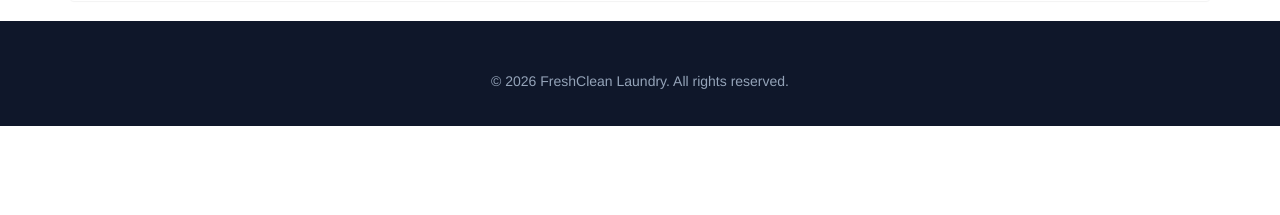
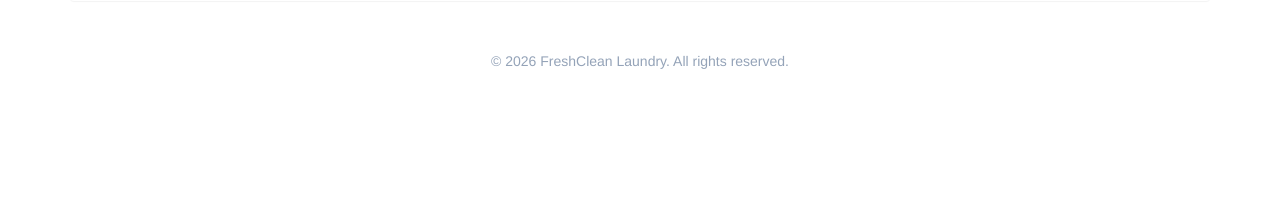
Before and after one commit to zaskiarn/laundry, a PHP site: page /admin/index.php in a window 1280 px wide. Shown: the part 585-800 px from the top of the page. Run offline with PHP 8.4, Linux system fonts and the light colour scheme; the visitor is signed in with stand-in values (Sample User, id 1); data that the repository does not hold is empty.

Commit message:
Update footer.php

```diff
--- a/admin/footer.php
+++ b/admin/footer.php
@@ -1,5 +1,5 @@
 <!-- Footer Dashboard Admin (Tinggi & Padding Persis Landing Page) -->
-    <footer style="background-color: #0f172a; color: #94a3b8; padding: 50px 0 25px;">
+    <footer style="color: #94a3b8; padding: 30px 0 25px;">
         <div class="container text-center">
             <p class="mb-0">&copy; <?php echo date('Y'); ?> FreshClean Laundry. All rights reserved.</p>
         </div>
```
